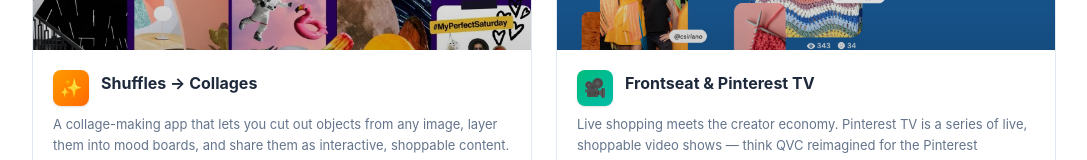
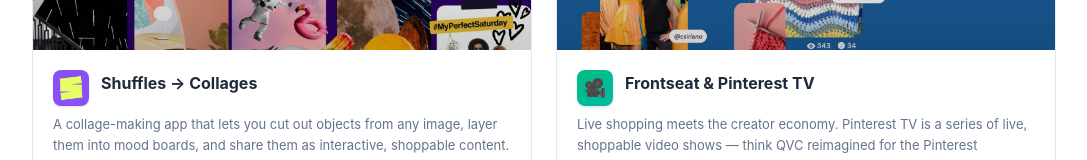
Before and after one commit to anweiqi/personal-website, a Next.js app: page / in a window 1280 px wide. Shown: the part 3864-4024 px from the top of the page, without its empty margins (96-1183 px from the left). Built offline with nearby package versions, Linux system fonts and the light colour scheme.

Commit message:
Shuffles tile: use app icon, make entire tile clickable to shffls.com; remove basePath refs

```diff
--- a/src/components/Experience.tsx
+++ b/src/components/Experience.tsx
@@ -1,5 +1,4 @@
 import Image from "next/image";
-import { basePath } from "@/lib/utils";
 
 interface Role {
   company: string;
@@ -62,7 +61,7 @@
                 >
                   {role.logo ? (
                     <Image
-                      src={`${basePath}${role.logo}`}
+                      src={role.logo}
                       alt={role.company}
                       width={32}
                       height={32}
--- a/src/components/Hero.tsx
+++ b/src/components/Hero.tsx
@@ -1,5 +1,4 @@
 import Image from "next/image";
-import { basePath } from "@/lib/utils";
 
 export default function Hero() {
   return (
@@ -11,7 +10,7 @@
       <div className="max-w-2xl text-center relative z-10">
         <div className="mb-6">
           <Image
-            src={`${basePath}/profile.jpg`}
+            src={"/profile.jpg"}
             alt="Weiqi An"
             width={120}
             height={120}
--- a/src/components/Misc.tsx
+++ b/src/components/Misc.tsx
@@ -1,4 +1,3 @@
-import { basePath } from "@/lib/utils";
 
 export default function Misc() {
   return (
@@ -48,7 +47,7 @@
               <div className="mt-4 rounded-xl overflow-hidden">
                 {/* eslint-disable-next-line @next/next/no-img-element */}
                 <img
-                  src={`${basePath}/projects/go-masters.jpg`}
+                  src={"/projects/go-masters.jpg"}
                   alt="With Rui Naiwei (芮乃伟) and Jiang Zhujiu (江铸久)"
                   className="w-full object-cover rounded-xl"
                 />
@@ -82,7 +81,7 @@
               <div className="rounded-xl overflow-hidden">
                 {/* eslint-disable-next-line @next/next/no-img-element */}
                 <img
-                  src={`${basePath}/projects/skating.jpg`}
+                  src={"/projects/skating.jpg"}
                   alt="Learning to ice skate"
                   className="w-full object-cover rounded-xl"
                 />
--- a/src/components/Projects.tsx
+++ b/src/components/Projects.tsx
@@ -1,5 +1,5 @@
 import Image from "next/image";
-import { basePath } from "@/lib/utils";
+
 
 interface PressLink {
   title: string;
@@ -23,6 +23,8 @@
   image?: string;
   imageAlt?: string;
   imagePosition?: string;
+  icon?: string;
+  url?: string;
   press?: PressLink[];
   funFact?: FunFact;
 }
@@ -71,6 +73,8 @@
     emoji: "✨",
     image: "/projects/shuffles.webp",
     imageAlt: "Pinterest Shuffles collage app",
+    icon: "/projects/shuffles-icon.png",
+    url: "https://www.shffls.com/",
     press: [
       {
         title: "Pinterest's Gen Z-focused Shuffles app has now inspired a new Pinterest feature",
@@ -175,16 +179,22 @@
         <h2 className="text-3xl font-bold mb-12">Featured work</h2>
 
         <div className="grid gap-6 md:grid-cols-2">
-          {projects.map((p) => (
-            <div
+          {projects.map((p) => {
+            const Wrapper = p.url ? "a" : "div";
+            const wrapperProps = p.url
+              ? { href: p.url, target: "_blank" as const, rel: "noopener noreferrer" }
+              : {};
+            return (
+            <Wrapper
               key={p.title}
-              className="group rounded-2xl border border-[var(--color-border)] overflow-hidden bg-white hover:shadow-lg transition-all flex flex-col"
+              {...wrapperProps}
+              className={`group rounded-2xl border border-[var(--color-border)] overflow-hidden bg-white hover:shadow-lg transition-all flex flex-col${p.url ? " cursor-pointer" : ""}`}
             >
               {/* Image */}
               {p.image && (
                 <div className="relative w-full h-40 bg-[var(--color-surface)] overflow-hidden">
                   <Image
-                    src={`${basePath}${p.image}`}
+                    src={p.image}
                     alt={p.imageAlt || p.title}
                     fill
                     style={p.imagePosition ? { objectPosition: p.imagePosition } : undefined}
@@ -197,11 +207,21 @@
               <div className="p-5 flex flex-col flex-1">
                 {/* Header */}
                 <div className="flex items-start gap-3 mb-2">
-                  <div
-                    className={`w-9 h-9 rounded-lg bg-gradient-to-br ${p.gradient} flex items-center justify-center text-lg shrink-0 shadow-sm`}
-                  >
-                    {p.emoji}
-                  </div>
+                  {p.icon ? (
+                    <Image
+                      src={p.icon}
+                      alt={`${p.title} icon`}
+                      width={36}
+                      height={36}
+                      className="rounded-lg shrink-0 shadow-sm"
+                    />
+                  ) : (
+                    <div
+                      className={`w-9 h-9 rounded-lg bg-gradient-to-br ${p.gradient} flex items-center justify-center text-lg shrink-0 shadow-sm`}
+                    >
+                      {p.emoji}
+                    </div>
+                  )}
                   <h3 className="text-base font-bold group-hover:text-[var(--color-accent)] transition-colors pt-0.5 leading-snug">
                     {p.title}
                   </h3>
@@ -273,8 +293,9 @@
                   </div>
                 )}
               </div>
-            </div>
-          ))}
+            </Wrapper>
+            );
+          })}
         </div>
       </div>
     </section>
```
Also changed, not shown: public/projects/shuffles-icon.png (added).
